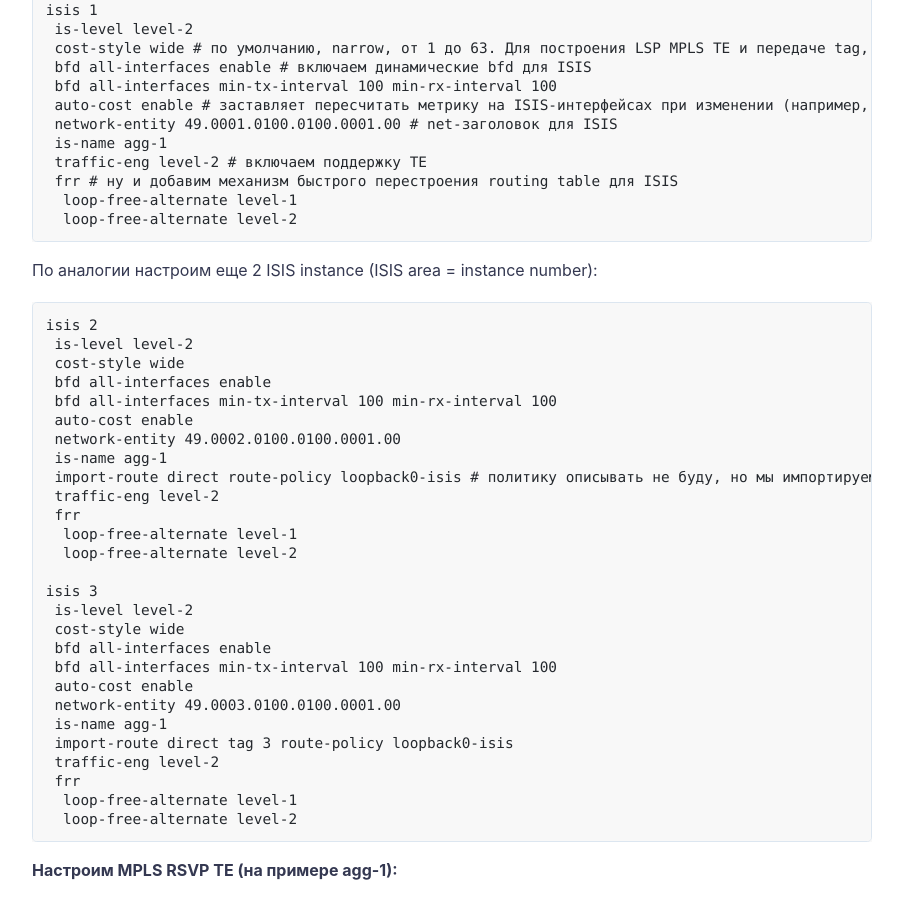
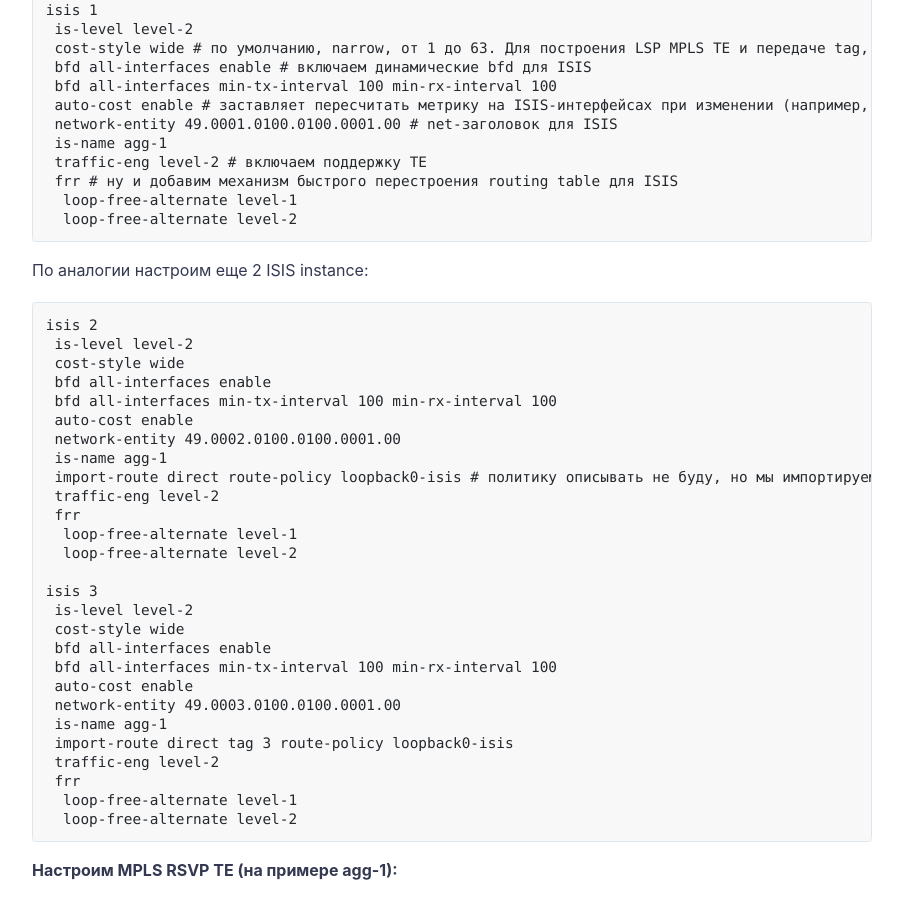
Before and after one commit to netdotwork/netdotwork.github.io, a Jekyll site: the page built from _posts/2019-12-29-vpls-huawei.md, in a window 1280 px wide and 900 px high, scrolled down 4495 px. Shown: the whole window, without its empty margins (188-1091 px from the left). Built offline with Jekyll 4.4.1, drawn with Linux system fonts in a browser that asks for light colours; comment, search, counter and statistics services are not loaded.

Commit message:
Update 2019-12-29-vpls-huawei.md

````diff
--- a/_posts/2019-12-29-vpls-huawei.md
+++ b/_posts/2019-12-29-vpls-huawei.md
@@ -65,7 +65,7 @@ isis 1
   loop-free-alternate level-2
 ```
 
-По аналогии настроим еще 2 ISIS instance (ISIS area = instance number):
+По аналогии настроим еще 2 ISIS instance:
 
 ```
 isis 2
````
